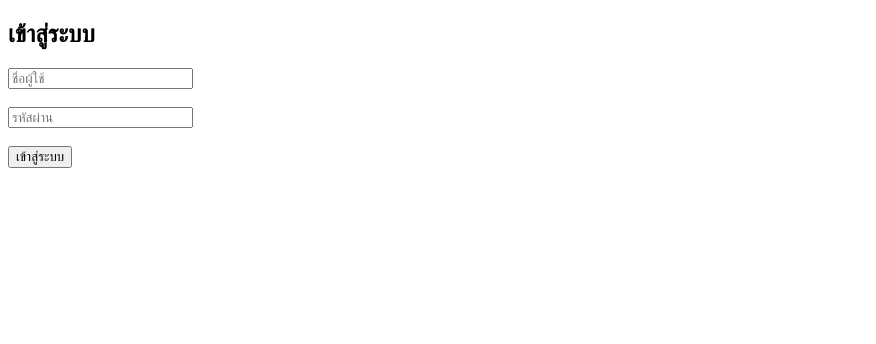
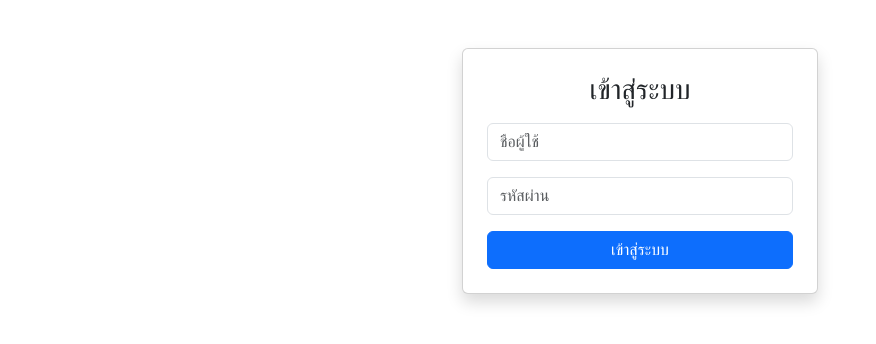
Before and after one commit to poplaga2019-max/water-billing, a PHP site: page /login.php in a window 1280 px wide. Shown: the top 344 px of the page, without its empty margins (0-876 px from the left). Run offline with PHP 8.4, Linux system fonts and the light colour scheme.

Commit message:
Update login.php

```diff
--- a/login.php
+++ b/login.php
@@ -46,16 +46,32 @@ if($res->num_rows > 0){
 <html>
 <head>
     <title>เข้าสู่ระบบ</title>
+
+    <link href="https://cdn.jsdelivr.net/npm/bootstrap@5.3.0/dist/css/bootstrap.min.css" rel="stylesheet">
 </head>
-<body style="font-family: THSarabun, sans-serif;">
-    <h2>เข้าสู่ระบบ</h2>
 
-    <?php if(isset($error)) echo "<p style='color:red;'>$error</p>"; ?>
+<body class="container mt-5" style="font-family: THSarabun, sans-serif;">
 
-    <form method="POST">
-        <input type="text" name="username" placeholder="ชื่อผู้ใช้" required><br><br>
-        <input type="password" name="password" placeholder="รหัสผ่าน" required><br><br>
-        <button name="login">เข้าสู่ระบบ</button>
-    </form>
+<div class="row justify-content-center">
+    <div class="col-md-4">
+
+        <div class="card p-4 shadow">
+            <h3 class="text-center mb-3">เข้าสู่ระบบ</h3>
+
+            <?php if(isset($error)) echo "<div class='alert alert-danger'>$error</div>"; ?>
+
+            <form method="POST">
+                <input type="text" name="username" class="form-control mb-3" placeholder="ชื่อผู้ใช้" required>
+
+                <input type="password" name="password" class="form-control mb-3" placeholder="รหัสผ่าน" required>
+
+                <button name="login" class="btn btn-primary w-100">เข้าสู่ระบบ</button>
+            </form>
+
+        </div>
+
+    </div>
+</div>
+
 </body>
 </html>
```
